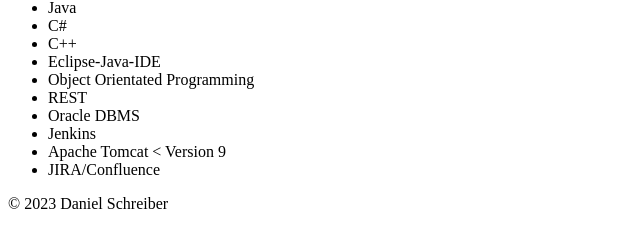
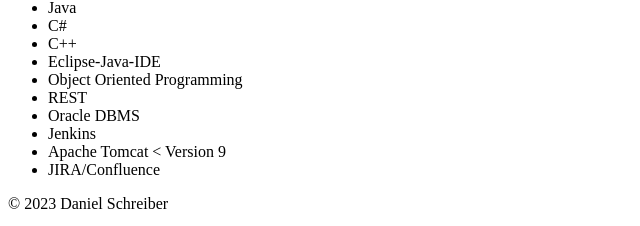
Before and after one commit to schreibd/webdevelopment, a plain HTML site: page index.html in a window 1280 px wide. Shown: the part 806-1032 px from the top of the page, 0-640 px from the left. Drawn offline with Linux system fonts and the light colour scheme.

Commit message:
- Typo correction
- Added placeholder style.scss to prevent building errors

```diff
--- a/index.html
+++ b/index.html
@@ -66,7 +66,7 @@
       <li>C#</li>
       <li>C++</li>
       <li>Eclipse-Java-IDE</li>
-      <li>Object Orientated Programming</li>
+      <li>Object Oriented Programming</li>
       <li>REST</li>
       <li>Oracle DBMS</li>
       <li>Jenkins</li>
```
Also changed, not shown: assets/images/css/style.scss (added).
